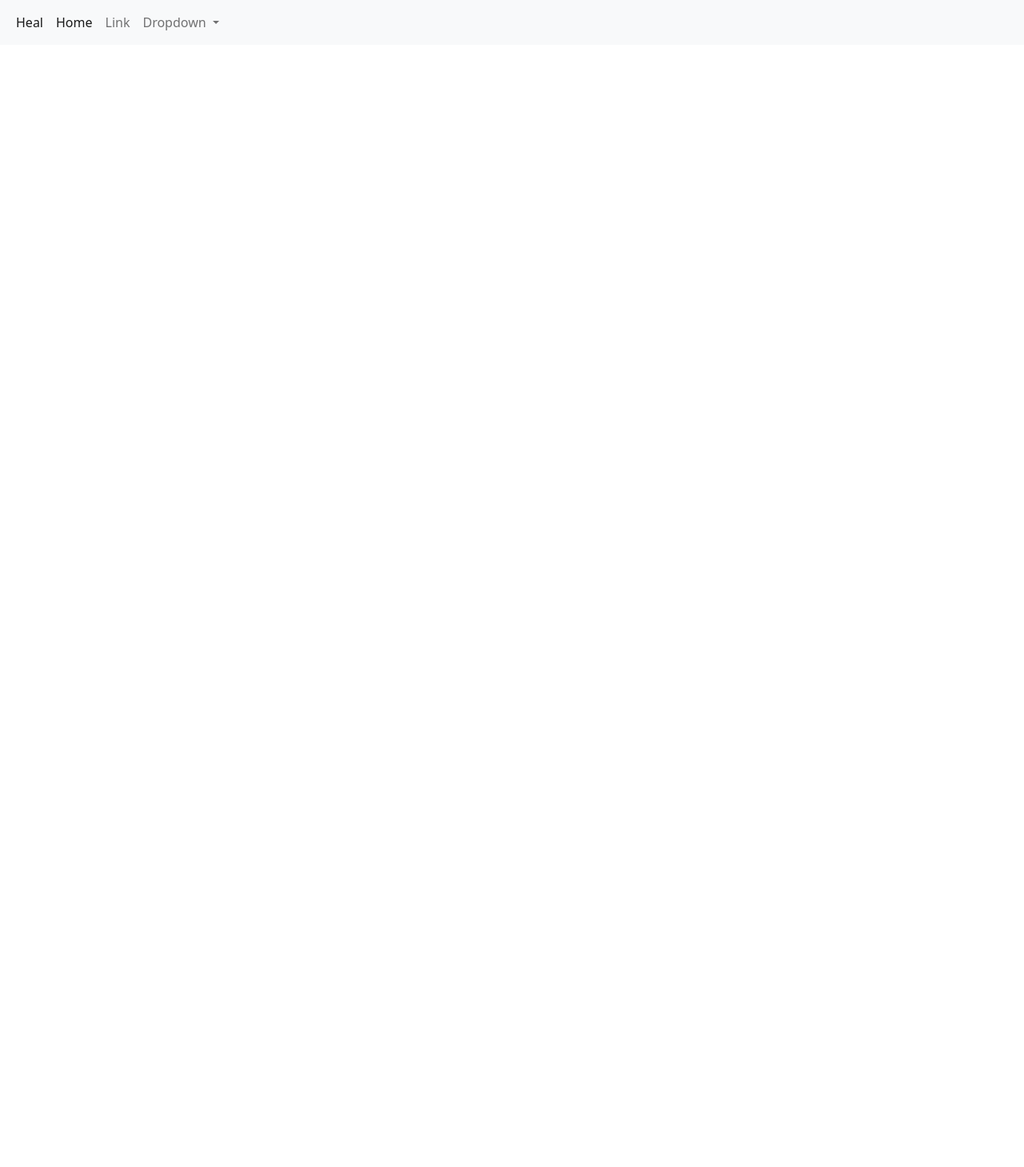
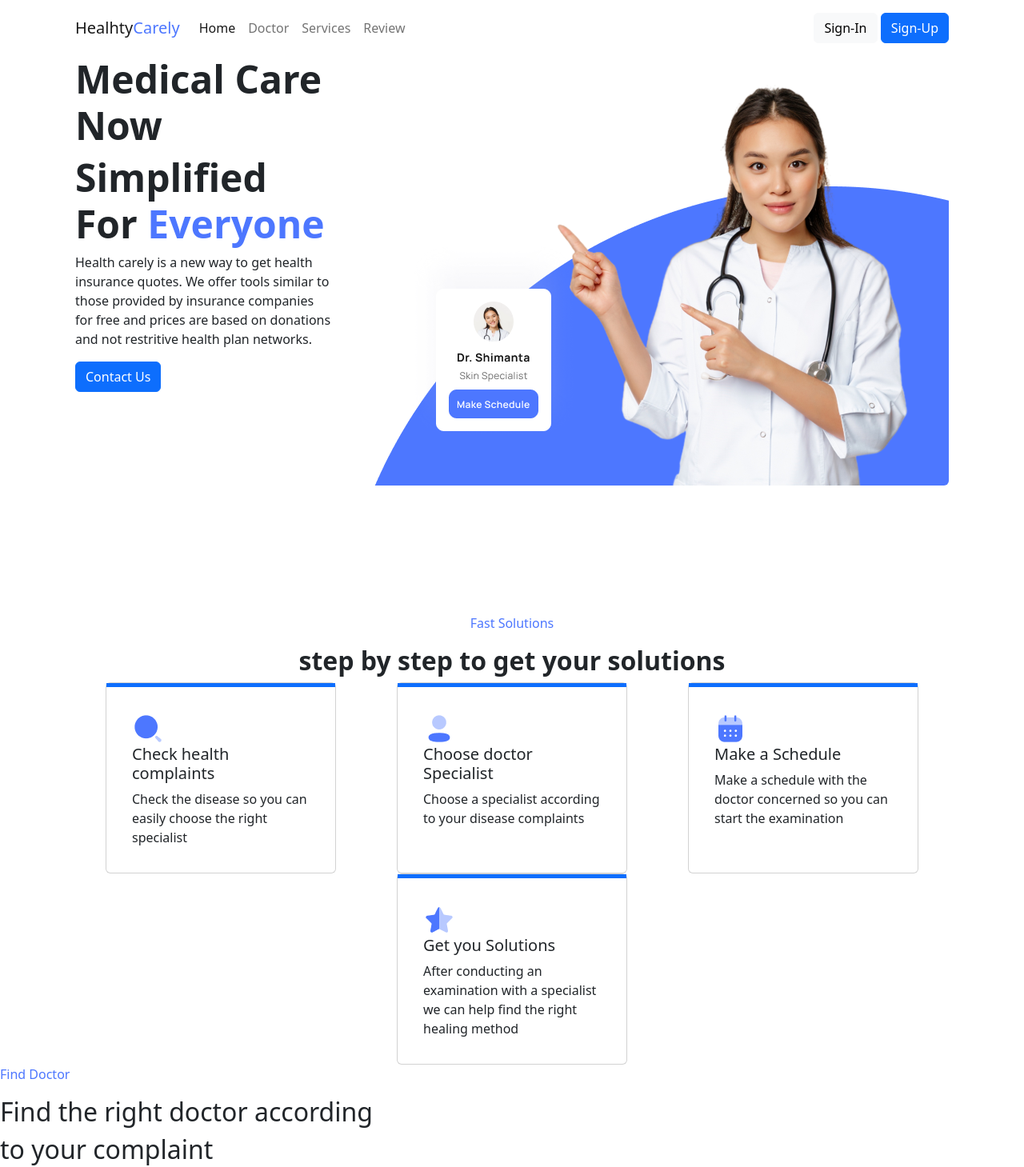
Before and after one commit to caiosousaf/Projeto-Bootstrap-Senai, a plain HTML site: page index.html in a window 1280 px wide. Shown: the whole page at 80% size. Before the commit the page ends 800 px from the top, so only its background shows below. Drawn offline with nearby package versions, Linux system fonts and the light colour scheme.

Commit message:
"Added: Header and Section with Bootstrap"

```diff
--- a/Assets/CSS/main.css
+++ b/Assets/CSS/main.css
@@ -0,0 +1,15 @@
+
+#Logo-Text {
+    color: #4D77FF;
+}
+
+.p-section {
+    color: #4D77FF;
+    text-align: center;
+    margin-top: 10rem;
+}
+
+#h2 {
+    text-align: center;
+
+}
--- a/index.html
+++ b/index.html
@@ -10,38 +10,116 @@
 <link href="https://cdn.jsdelivr.net/npm/bootstrap@5.2.0-beta1/dist/css/bootstrap.min.css" rel="stylesheet" integrity="sha384-0evHe/X+R7YkIZDRvuzKMRqM+OrBnVFBL6DOitfPri4tjfHxaWutUpFmBp4vmVor" crossorigin="anonymous">
 </head>
 <body>
-    <nav class="navbar navbar-expand-lg bg-light">
+  <header class="container-lg">
+    <nav class="navbar navbar-expand-lg ">
       <div class="container-fluid">
-    <button class="navbar-toggler" type="button" data-bs-toggle="collapse" data-bs-target="#navbarSupportedContent" aria-controls="navbarSupportedContent" aria-expanded="false" aria-label="Toggle navigation">
+        <a class="navbar-brand" href="#">Healhty<span id="Logo-Text">Carely</span></a>
+        <button class="navbar-toggler" type="button" data-bs-toggle="collapse" data-bs-target="#navbarText" aria-controls="navbarText" aria-expanded="false" aria-label="Toggle navigation">
           <span class="navbar-toggler-icon"></span>
         </button>
-    <div class="collapse navbar-collapse" id="navbarSupportedContent">
+        <div class="collapse navbar-collapse" id="navbarText">
           <ul class="navbar-nav me-auto mb-2 mb-lg-0">
-        <li class="nav-item">
-            <a class="nav-link active" aria-current="page" href="#">Heal</a>
-        </li>
             <li class="nav-item">
               <a class="nav-link active" aria-current="page" href="#">Home</a>
             </li>
             <li class="nav-item">
-          <a class="nav-link" href="#">Link</a>
+              <a class="nav-link" href="#">Doctor</a>
             </li>
-        <li class="nav-item dropdown">
-          <a class="nav-link dropdown-toggle" href="#" id="navbarDropdown" role="button" data-bs-toggle="dropdown" aria-expanded="false">
-            Dropdown
-          </a>
-          <ul class="dropdown-menu" aria-labelledby="navbarDropdown">
-            <li><a class="dropdown-item" href="#">Action</a></li>
-            <li><a class="dropdown-item" href="#">Another action</a></li>
-            <li><hr class="dropdown-divider"></li>
-            <li><a class="dropdown-item" href="#">Something else here</a></li>
+            <li class="nav-item">
+              <a class="nav-link" href="#">Services</a>
+            </li>
+            <li>
+              <a class="nav-link" href="#">Review</a>
+            </li>
           </ul>
-        </li>
-
-      </ul>
+          <span class="navbar-text">
+            <button type="button" class="btn btn-light">Sign-In</button>
+            <button type="button" class="btn btn-primary">Sign-Up</button>
+          </span>
         </div>
       </div>
     </nav>
+
+
+    <div class="container-lg">
+<div class="row">
+      <div class="col">
+        <h1 class="display-5 fw-semibold">Medical Care Now</h1>
+        <h1 class="display-5 fw-semibold">Simplified For <span id="Logo-Text">Everyone</span></h1>
+        <p class="col-12">Health carely is a new way to get health insurance quotes. We offer tools similar to those provided by insurance companies for free and prices are based on donations and not restritive health plan networks.</p>
+        <button type="button" class="btn btn-primary"> Contact Us</button>
+      </div>
+      <div class="col">
+        <img src="Assets/Image/Frame 33.png" alt="" class="rounded">
+      </div>
+    </div>
+    </div>
+  </header>
+
+  <section class="container-lg">
+    <p class="p-section">Fast Solutions</p>
+    <h2 class="display-7 fw-semibold" id="h2">step by step to get your solutions</h2>
+    <div class="container">
+      <div class="d-flex justify-content-around flex-wrap">
+
+          <div class="card" style="width: 18rem;">
+            <div class="bg-primary" style="height: 5px;"></div>
+            <div class="card-body">
+              <div class="p-3">
+                <img src="Assets/Image/Search.png" alt="">
+                <h5 class="card-title">Check health complaints</h5>
+                <p class="card-text">Check the disease so you can
+                  easily choose the right specialist</p>
+              </div>
+            </div>
+          </div>
+
+          <div class="card" style="width: 18rem;">
+            <div class="bg-primary" style="height: 5px;"></div>
+            <div class="card-body">
+              <div class="p-3">
+                <img src="Assets/Image/Profile.png" alt="">
+                <h5 class="card-title">Choose doctor Specialist</h5>
+                <p class="card-text">Choose a specialist according
+                  to your disease complaints</p>
+              </div>
+            </div>
+          </div>
+
+          <div class="card" style="width: 18rem;">
+            <div class="bg-primary" style="height: 5px;"></div>
+            <div class="card-body">
+              <div class="p-3">
+                <img src="Assets/Image/Calendar.png" alt="">
+                <h5 class="card-title">Make a Schedule</h5>
+                <p class="card-text">Make a schedule with the doctor
+                  concerned so you can start the
+                  examination </p>
+              </div>
+            </div>
+          </div>
+          <div class="card" style="width: 18rem;">
+            <div class="bg-primary" style="height: 5px;"></div>
+            <div class="card-body">
+              <div class="p-3">
+                <img src="Assets/Image/Star.png" alt="">
+                <h5 class="card-title">Get you Solutions</h5>
+                <p class="card-text">After conducting an examination
+                  with a specialist we can help find
+                  the right healing method</p>
+              </div>
+            </div>
+          </div>
+
+    </div>
+
+  </section>
+
+  <section>
+    <p style="color: #4D77FF;">Find Doctor</p>
+    <h2>Find the right doctor according</h2>
+    <h2>to your complaint</h2>
+  </section>
 
 
 
```
Also changed, not shown: sla.html (added, +12 -0 lines), Assets/Image/Calendar.png (added), Assets/Image/Frame 33.png (added), Assets/Image/Profile.png (added), Assets/Image/Search.png (added), Assets/Image/Star.png (added). Lines whose indentation alone changed are shown as unchanged.
